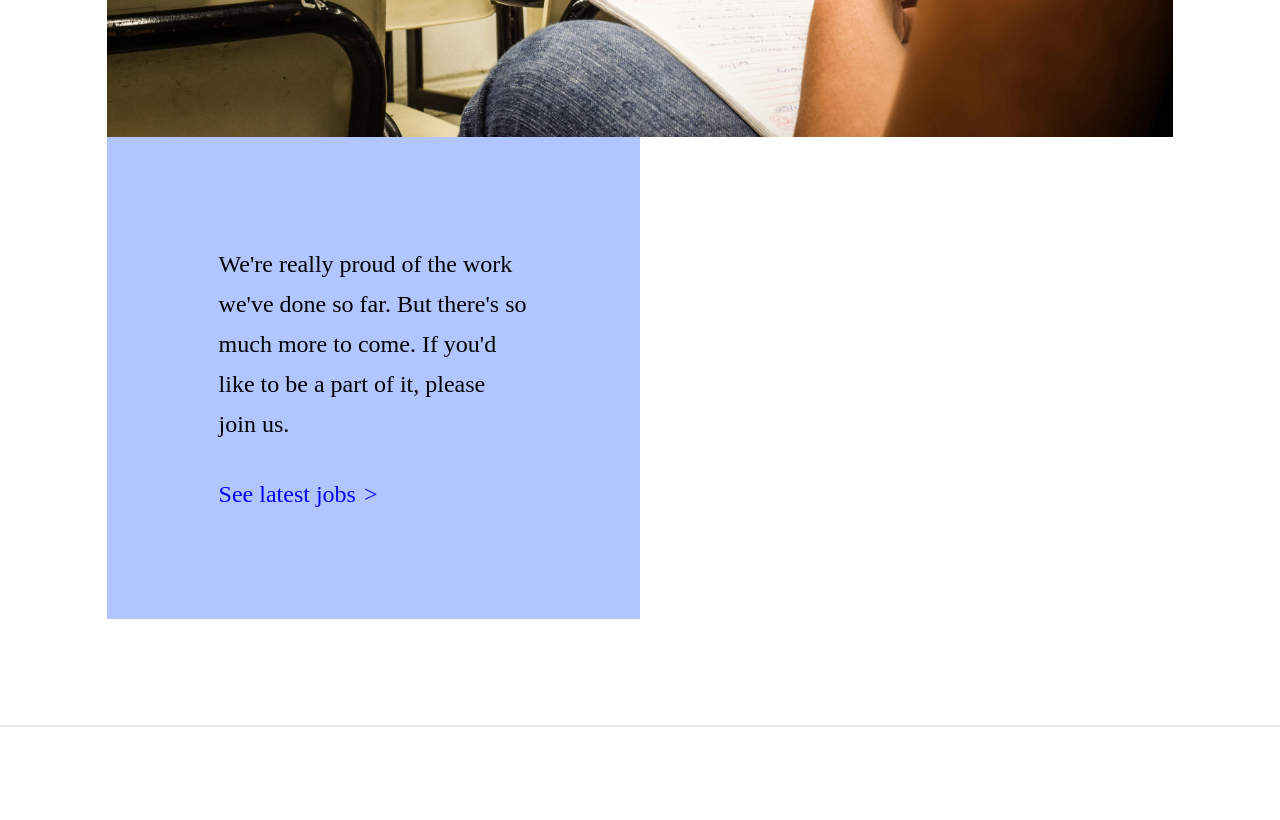
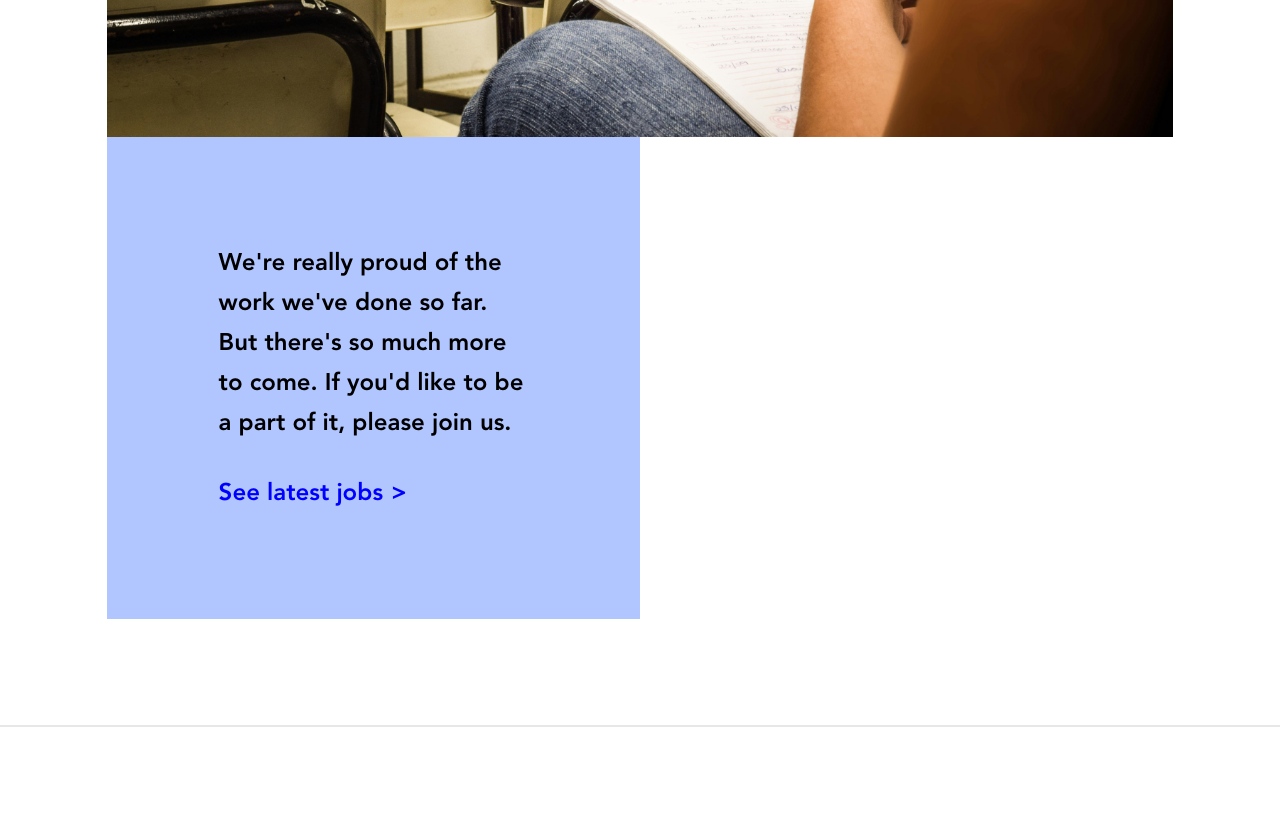
Before and after one commit to tylerhyndman484/Abelton-Website, a plain HTML site: page about.html in a window 1280 px wide. Shown: the part 7880-8700 px from the top of the page. Drawn offline with Linux system fonts and the light colour scheme.

Commit message:
added font family to job link text

```diff
--- a/styles.css
+++ b/styles.css
@@ -1179,6 +1179,7 @@
       padding-bottom: 2rem;
       padding-top: 8.33vw;
       line-height: 2.5rem;
+      font-family: var(--ff-bold);
     }
 
     @media screen and (max-width: 70rem) {
@@ -1193,6 +1194,7 @@
 
     .rightBoxWithJobLink p {
       padding-bottom: 8.33vw;
+      font-family: var(--ff-bold);
     }
 
     @media screen and (min-width: 70rem) {
```
